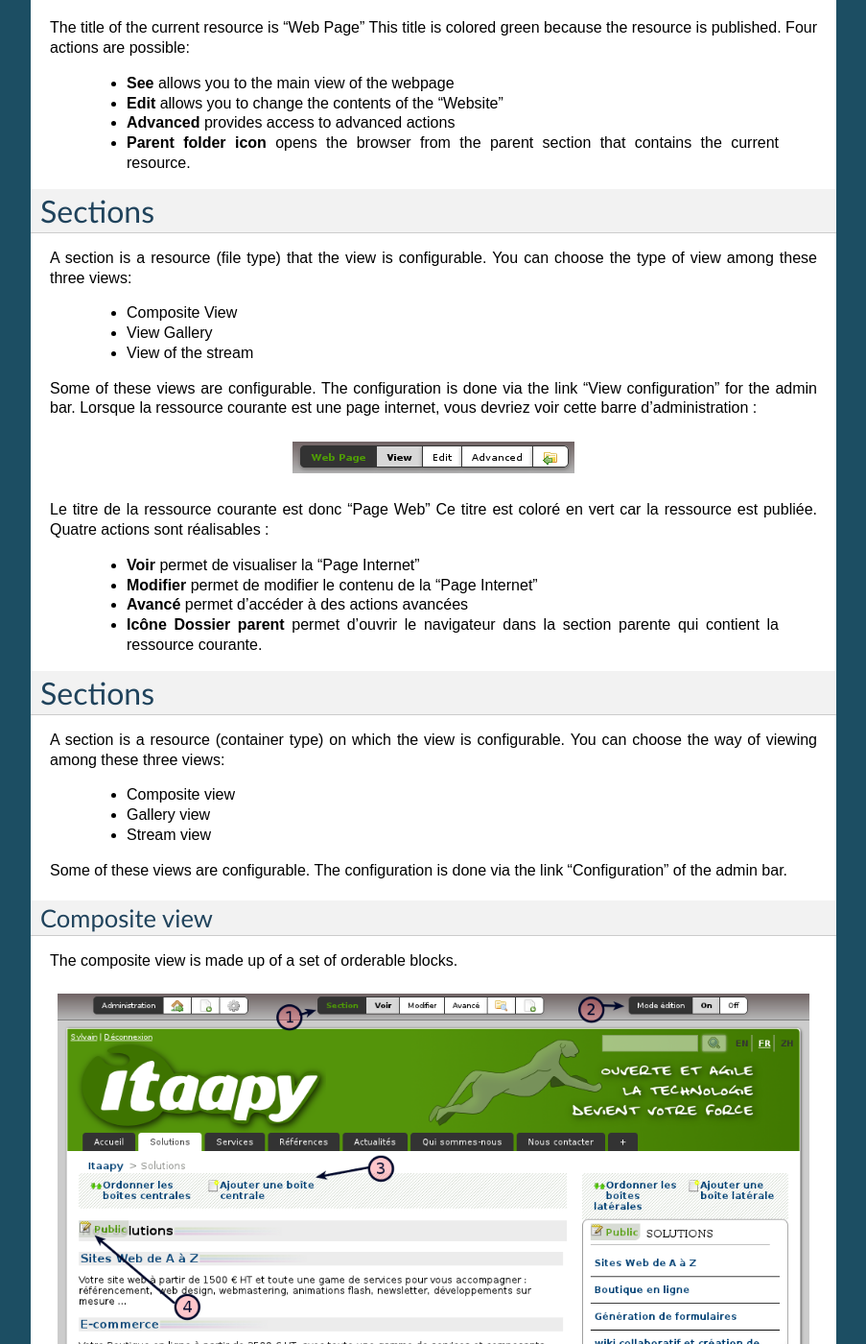
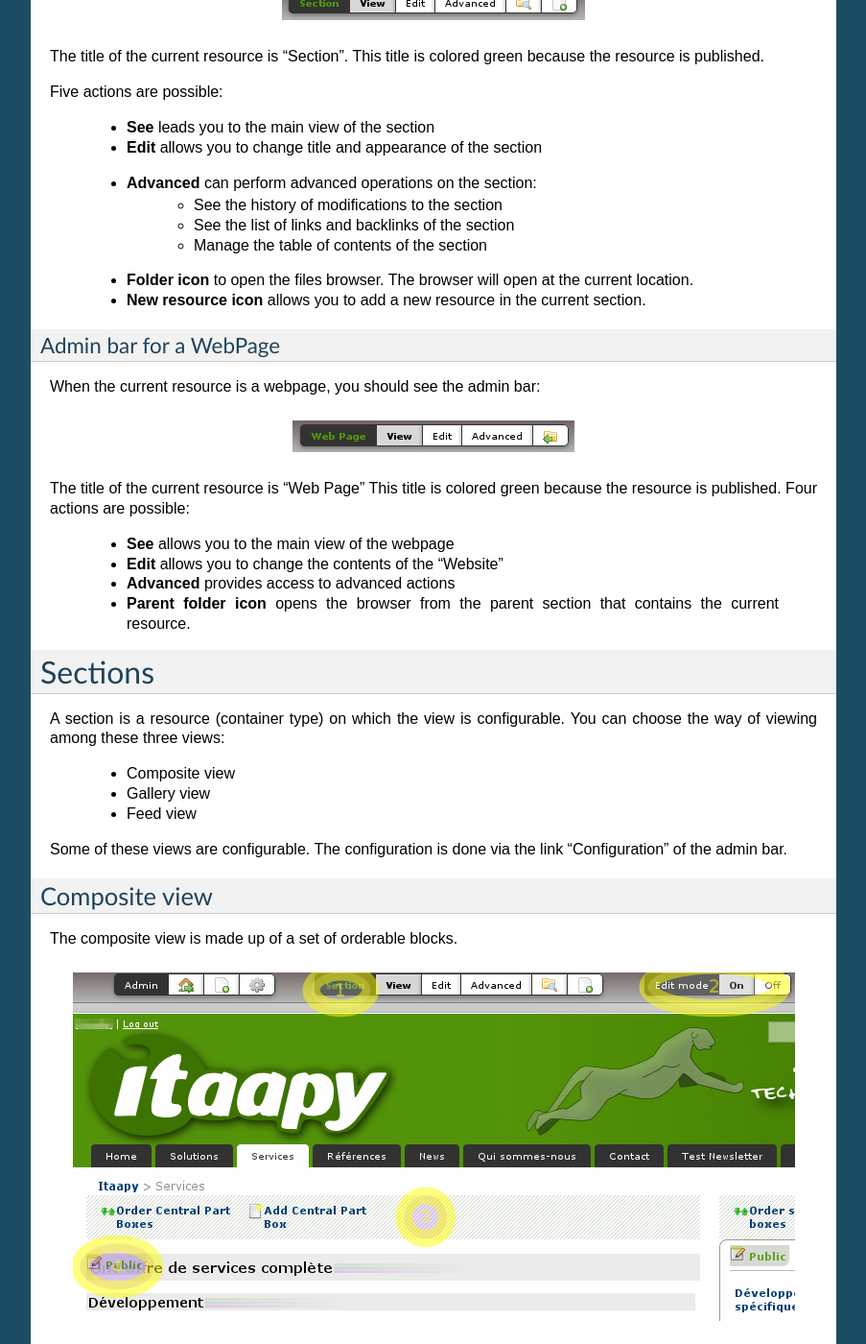
Before and after one commit to hforge/itws, a Sphinx documentation site: the page built from docs/index.rst, in a window 1280 px wide and 1400 px high, scrolled down 4727 px. Shown: the whole window at 96% size, without its empty margins (198-1101 px from the left). Built offline with Sphinx 7.4.7, drawn with Linux system fonts in a browser that asks for light colours; some of the changed text lies outside the part shown.

Commit message:
docs: fix and improve english, add icons.

```diff
--- a/docs/index.rst
+++ b/docs/index.rst
@@ -72,46 +72,46 @@
     :widths: 30, 120, 350
 
     * - Logo
-       - Type
-       - Description
+      - Type
+      - Description
 
-     * - .. image:: figures/html.*
-       - Website
-       - Website (article, etc.).
+    * - .. image:: figures/html.*
+      - Website
+      - Website (article, etc.).
 
-     * - .. image:: figures/file.*
-       - File
-       - You can add your website files for share with your visitors. It is
-         thus possible to add any type of files (office documents, pdf, sounds,
+    * - .. image:: figures/file.*
+      - File
+      - You can add your website files for share with your visitors. It is
+        thus possible to add any type of files (office documents, pdf, sounds,
         etc.).
 
-     * - .. image:: figures/image.*
-       - Image
-       - Image, photo, etc..
+    * - .. image:: figures/image.*
+      - Image
+      - Image, photo, etc..
 
-     * - .. image:: figures/image.*
-       - RSSFeed
-       - RSS feed
+    * - .. image:: figures/rss_feeds.*
+      - RSSFeed
+      - RSS feed
 
-     * - .. image:: figures/tags.*
-       - Tag
-       - Marker for grouping lexical resources
+    * - .. image:: figures/tags.*
+      - Tag
+      - Marker for grouping lexical resources
 
-     * - .. image:: figures/folder.*
-       - Folder
-       - Container used for classifying office documents for example.
+    * - .. image:: figures/folder.*
+      - Folder
+      - Container used for classifying office documents for example.
 
-     * - .. Image: figures/tracker48.*
-       - Tracker (optional)
-       - Ticketting tool used for project management.
+    * - .. Image: figures/tracker48.*
+      - Tracker (optional)
+      - Ticketting tool used for project management.
 
-     * - .. image:: figures/section.*
-       - Section
-       - A section is a folder whose view is configurable.
+    * - .. image:: figures/section.*
+      - Section
+      - A section is a folder whose view is configurable.
 
-     * - .. image:: figures/news_folder.*
-       - News
-       - News
+    * - .. image:: figures/news_folder.*
+      - News
+      - News
 
 
 Your website offers a "browser" that allows you to browse all folders and files
@@ -268,34 +268,6 @@
      contains the current resource.
 
 
-
-
-Sections
-===========================
-
-A section is a resource (file type) that the view is configurable.
-You can choose the type of view among these three views:
-
-   - Composite View
-   - View Gallery
-   - View of the stream
-
-Some of these views are configurable.
-The configuration is done via the link "View configuration" for the admin bar.
-Lorsque la ressource courante est une page internet, vous devriez voir cette barre d'administration :
-
-.. figure:: figures/admin_bar_webpage-en.*
-
-Le titre de la ressource courante est donc "Page Web"
-Ce titre est coloré en vert car la ressource est publiée.
-Quatre actions sont réalisables :
-
-    - **Voir** permet de visualiser la "Page Internet"
-    - **Modifier** permet de modifier le contenu de la "Page Internet"
-    - **Avancé** permet d'accéder à des actions avancées
-    - **Icône Dossier parent** permet d'ouvrir le navigateur dans la section parente qui contient la ressource courante.
-
-
 Sections
 ===========================
 
@@ -304,7 +276,7 @@
 
    - Composite view
    - Gallery view
-   - Stream view
+   - Feed view
 
 Some of these views are configurable.
 The configuration is done via the link "Configuration" of the admin bar.
@@ -334,28 +306,28 @@
       - Type
       - Description
 
-    * - .. image:: figures/html.*
+    * - .. image:: figures/html_content.*
       - Content
       - HTML content area
 
-    * - .. image:: figures/html.*
+    * - .. image:: figures/box_contact.*
       - Contact
       - Contact form to collect users' messages.
 
-    * - .. image:: figures/html.*
+    * - .. image:: figures/box_feed.*
       - Content feed
       - Displays a set of news (news), web pages and/or sections of a
         given container according to various criteria.
 
-    * - .. image:: figures/html.*
+    * - .. image:: figures/gallery.*
       - Gallery
       - Image Gallery, it displays thumbnails of the images.
 
-    * - .. image:: figures/html.*
+    * - .. image:: figures/map_box.*
       - Map
       - Displays a location on Google Maps or OpenStreetMap.
 
-    * - .. image:: figures/html.*
+    * - .. image:: figures/slideshow.*
       - Slideshow
       - Slideshow of a set of images.
 
@@ -396,15 +368,10 @@
 
 The whole configuration of your website is achieved in the control panel of your website.
 
-When you are logged in as an administrator, you can click on the icon:
+When you are logged in as an administrator, you can click on the icon "Control
+panel" from the first admin bar:
 
-.. figure:: figures/control_panel.*
-
-"Control panel" from the first admin bar.
-
-Here is a screenshot of the control panel:
-
-.. figure:: figures/control_panel_view.*
+.. figure:: figures/control_panel_view-en.*
 
 From this control panel you can:
 
@@ -454,15 +421,15 @@
 To add content to your site, simply create a new resource.
 The menu is always available in the admin bar.
 
-.. figure:: figures/add-resource.*
+.. figure:: figures/add-ressource.*
 
 The list of different types of resources available will be displayed:
 
-.. figure:: figures/resource-type.*
+.. figure:: figures/type-ressources.*
 
 Once the resource type is selected, the add form is displayed:
 
-.. figure:: figures/add-resource-form.*
+.. figure:: figures/add-ressource-form.*
 
 This form contains important information:
 
@@ -551,8 +518,8 @@
 Some resources hold advanced views:
 
 .. list-table::
-    : header-rows: 1
-    : width: 100, 500
+    :header-rows: 1
+    :widths: 100, 500
 
     * - View
       - Description
```
Also changed, not shown: other parts of docs/index.rst (+3 -3 lines), docs/figures/add-news-en.png (added), docs/figures/add-news-fr.png (added), docs/figures/box_contact.png (added), docs/figures/box_feed.png (added), docs/figures/control_panel_view-en.png (added), docs/figures/control_panel_view-fr.png (added), docs/figures/edit-composite-section-en.png (added), docs/figures/gallery.png (added), docs/figures/html_content.png (added), docs/figures/map_box.png (added), docs/figures/rss_feeds.png (added), docs/figures/selection-tags-en.png (added), docs/figures/slideshow.png (added), 1 other file.
